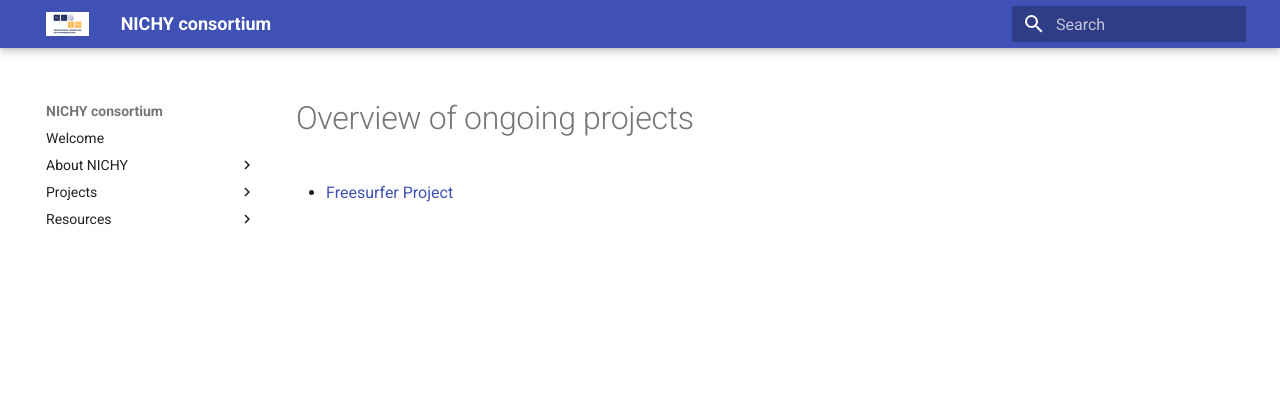
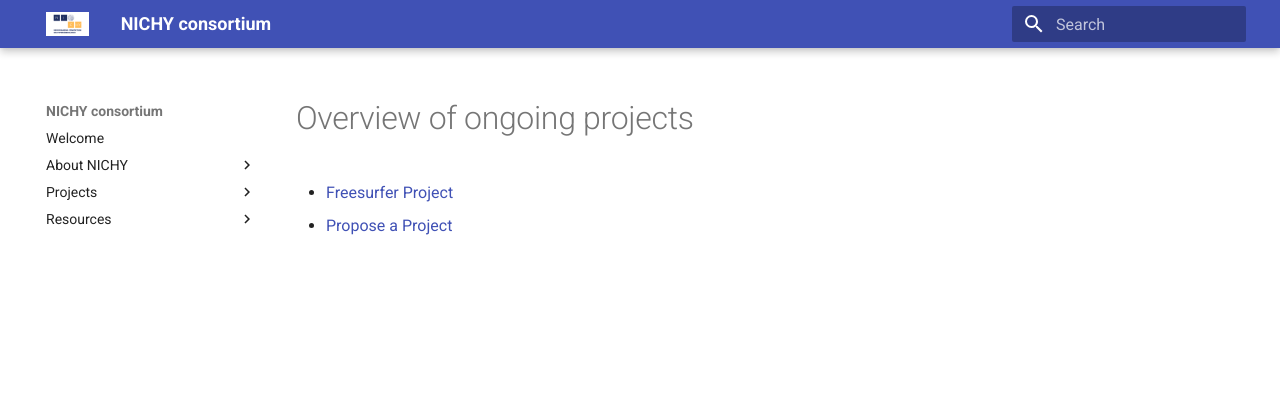
Before and after one commit to nichy-consortium/nichy, an MkDocs documentation site: the page built from docs/projects/ongoing/overview.md, in a window 1280 px wide. Shown: the top 409 px of the page. Built offline with MkDocs 1.6.1 and Material for MkDocs 9.7.7, drawn with Linux system fonts in a browser that asks for light colours.

Commit message:
Update overview.md

```diff
--- a/docs/projects/ongoing/overview.md
+++ b/docs/projects/ongoing/overview.md
@@ -1,3 +1,4 @@
 # Overview of ongoing projects
 
 - [Freesurfer Project](./freesurfer.md)
+- [Propose a Project](docs/projects/propose_a_project.md)
```
